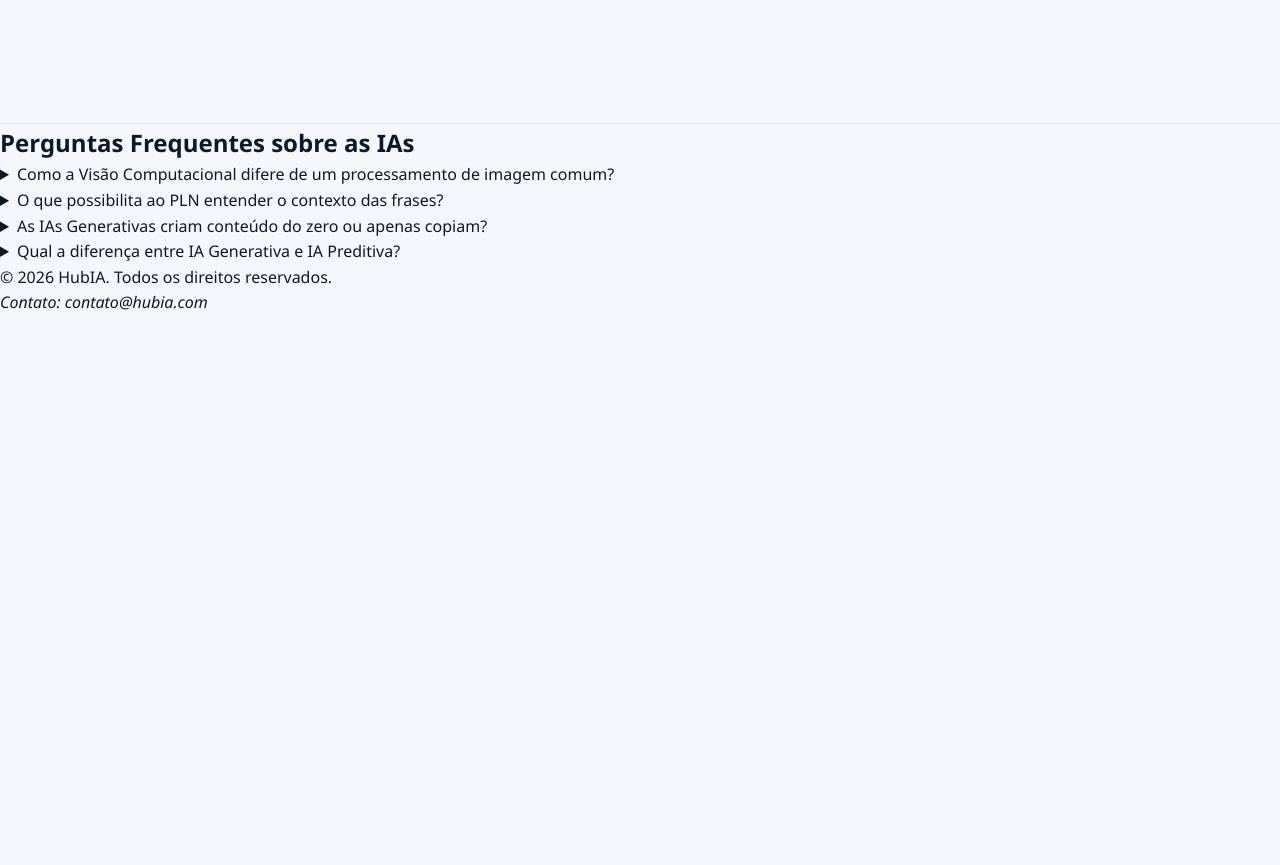
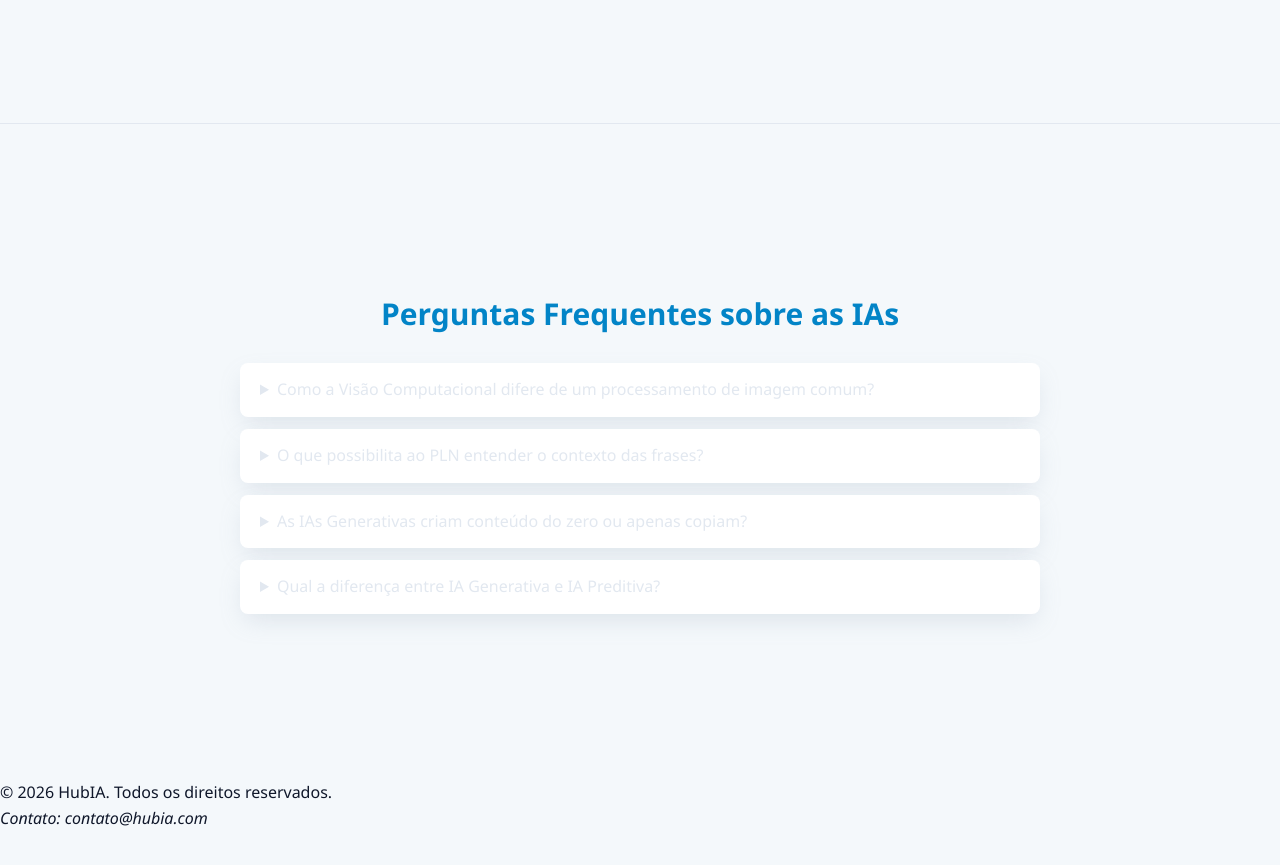
Before and after one commit to samuel-soarde/Display, a website: page hub-ia/index.html in a window 1280 px wide. Shown: the part 2580-3445 px from the top of the page. Before the commit the page ends 2960 px from the top, so only its background shows below. Drawn offline with Linux system fonts and the light colour scheme.

Commit message:
ADD: css do faq

```diff
--- a/hub-ia/css/style.css
+++ b/hub-ia/css/style.css
@@ -123,3 +123,37 @@
     border-radius: var(--radius-sm);
     object-fit: cover;
 }
+
+.faq {
+    height: var(--section-height);
+    min-height: 500px;
+    display: flex;
+    flex-direction: column;
+    justify-content: center;
+    align-items: center;
+    padding: 0 5%;
+    scroll-margin-top: var(--header-height);
+}
+
+.faq__title {
+    font-size: var(--font-size-xl);
+    color: var(--color-primary);
+    margin-bottom: 25px;
+}
+
+.faq__wrapper {
+    width: 100%;
+    max-width: 800px;
+    display: flex;
+    flex-direction: column;
+    gap: 12px;
+}
+
+.faq__item {
+    background-color: var(--color-bg-card);
+    color: var(--color-border);
+    border-radius: var(--radius-sm);
+    padding: 14px 20px;
+    box-shadow: var(--shadow-card);
+    transition: var(--transition);
+}
```
